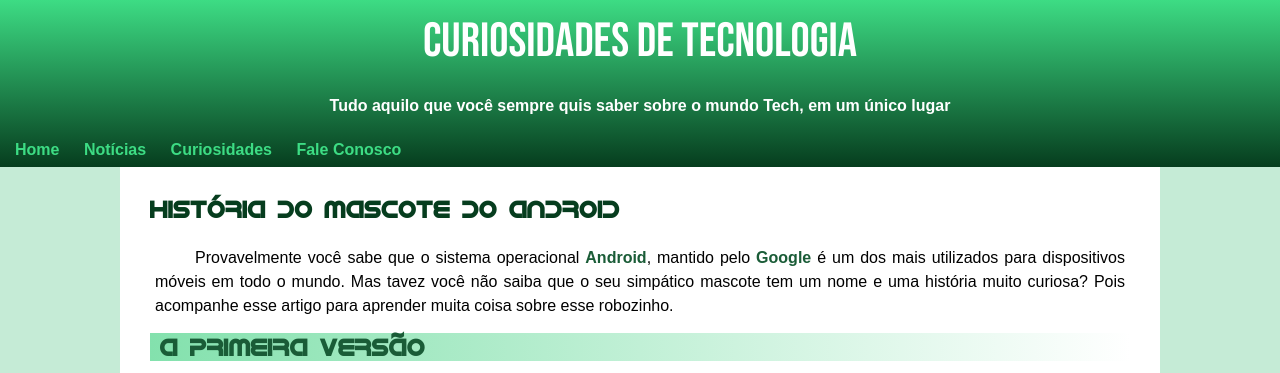
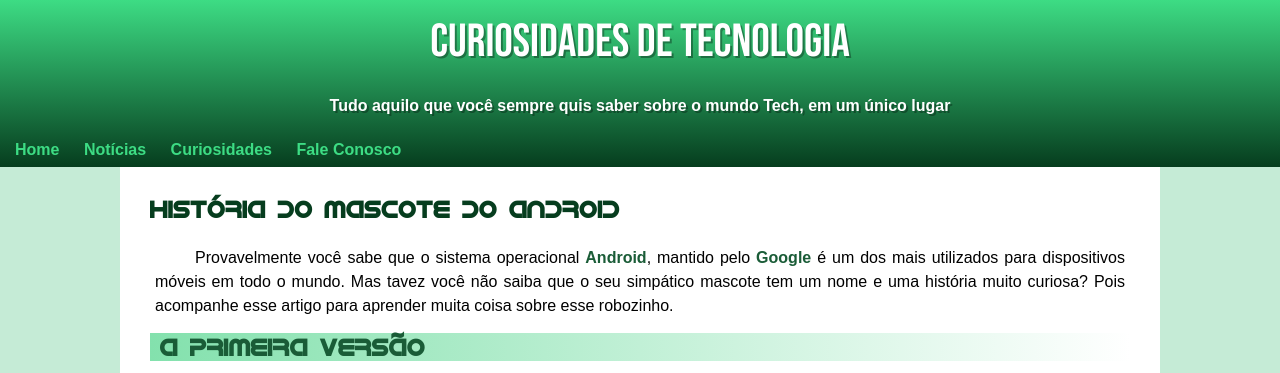
Before and after one commit to GuilhermeDFerreira/projeto-android, a plain HTML site: page index.html in a window 1280 px wide. Shown: the top 373 px of the page. Drawn offline with Linux system fonts and the light colour scheme.

Commit message:
Update style.css

```diff
--- a/style.css
+++ b/style.css
@@ -36,22 +36,24 @@ a.externo::after{
 header{
     background-image: linear-gradient(180deg, var(--cor2), var(--cor5));
     color: white;
-    min-height: 130px;
+    min-height: 150px;
 }
 
 header > h1 {
     font-family: var(--fonte1);
-    font-size: 3em;
+    font-size: 2.9em;
     padding-top: 30px;
     padding-bottom: 20px;
     text-align: center;
-    font-weight: lighter;
+    font-weight: normal;
+    text-shadow: 2px 2px 0px rgba(0, 0, 0, 0.329);
 }
 
 header > p {
     text-align: center;
     padding: 20px;
     font-weight: bold;
+    text-shadow: 2px 2px rgba(0, 0, 0, 0.308);
 }
 
 header > nav {
```
